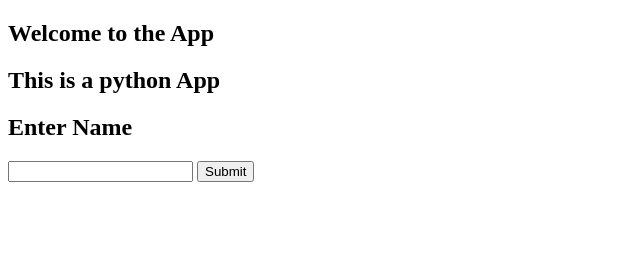
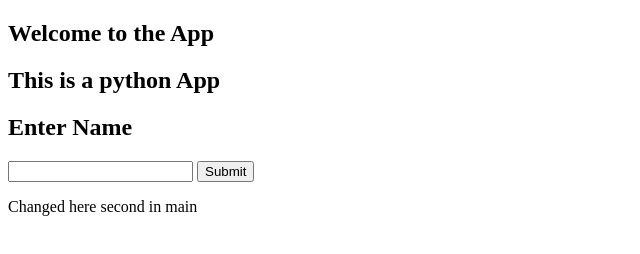
Before and after one commit to chanchal-2512/trial_project, a plain HTML site: page home.html in a window 1280 px wide. Shown: the whole page, without its empty margins (0-640 px from the left). Drawn offline with Linux system fonts and the light colour scheme.

Commit message:
changed second

```diff
--- a/home.html
+++ b/home.html
@@ -28,5 +28,7 @@ async function sendName() {
 }
 </script>
 
+<p>Changed here second in main</p>
+
 </body>
 </html>
```
